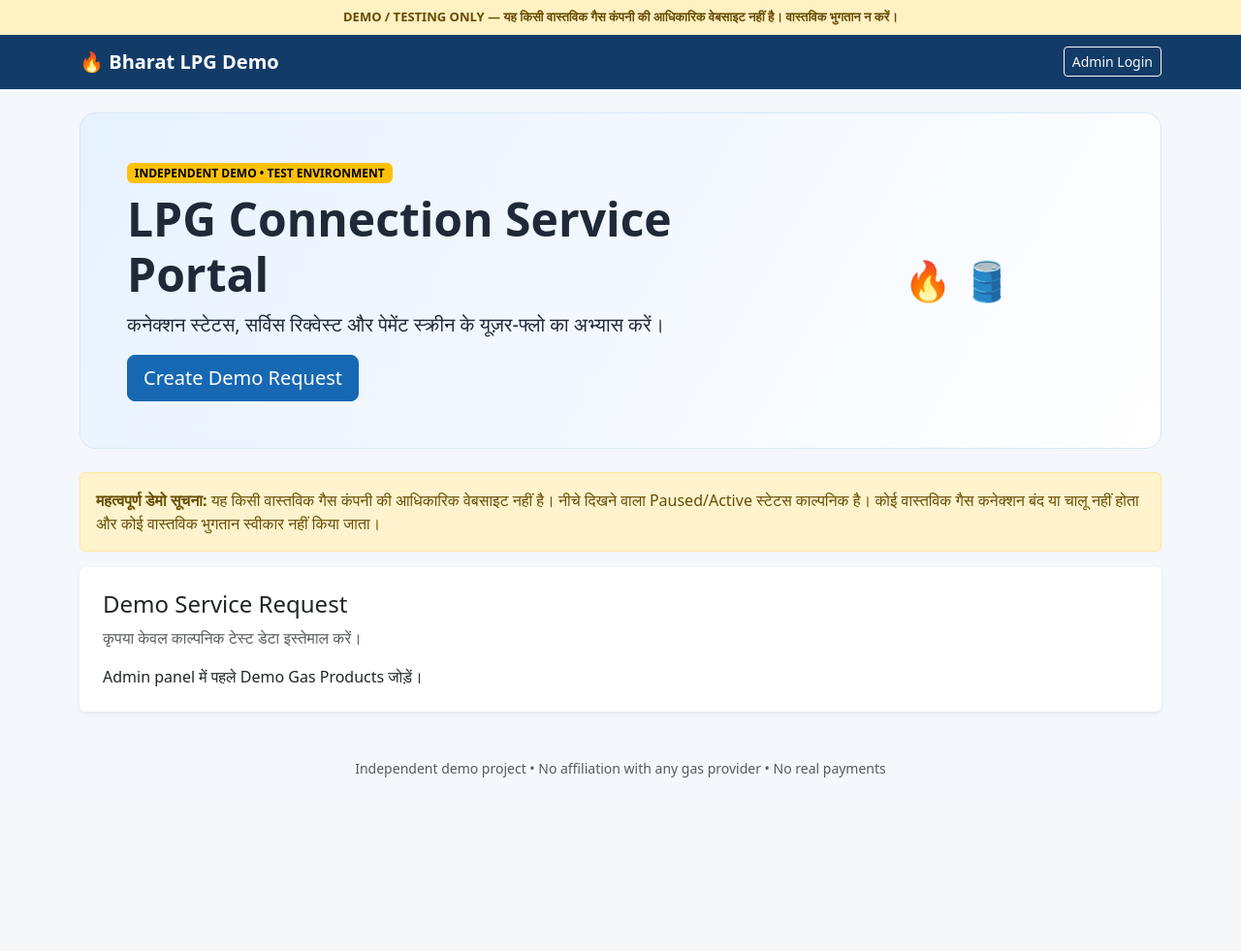
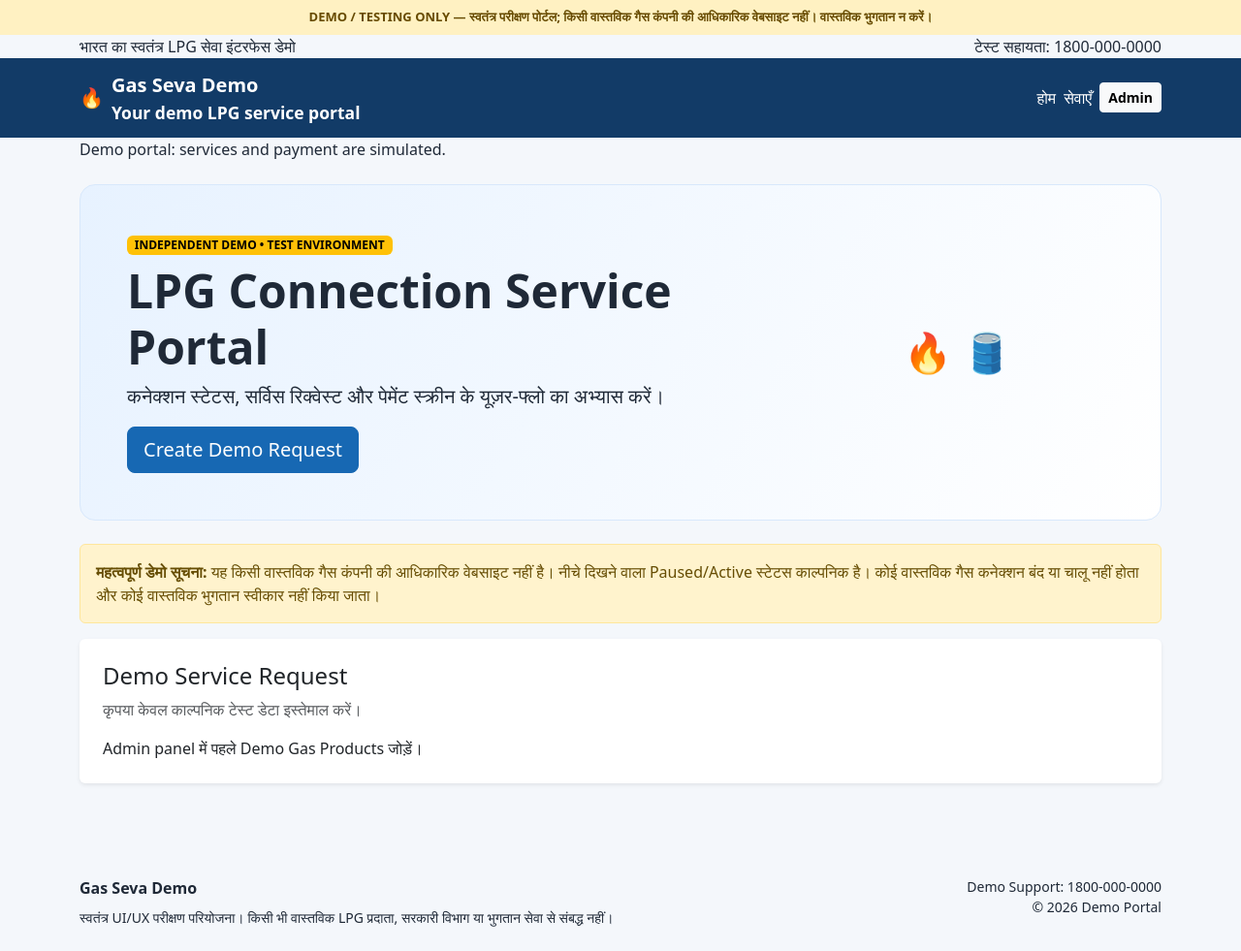
Before and after one commit to pk8873/13-11-2026, a Django app: page / in a window 1280 px wide. Shown: the whole page at 97% size. Before the commit the page ends 802 px from the top, so only its background shows below. Run offline with Django 5.2, Linux system fonts and the light colour scheme; data comes from the database, SQL or seed files in the repository; data that the repository does not hold is empty.

Commit message:
Add admin-configurable independent demo portal themes and polished Indian utility-style UI

```diff
--- a/templates/portal/base.html
+++ b/templates/portal/base.html
@@ -3,19 +3,21 @@
 <html lang="hi">
 <head>
 <meta charset="utf-8"><meta name="viewport" content="width=device-width, initial-scale=1">
-<title>{% block title %}Bharat LPG Demo{% endblock %}</title>
+<title>{% block title %}{{ site_theme.portal_name|default:"Gas Seva Demo" }}{% endblock %}</title>
 <link href="https://cdn.jsdelivr.net/npm/bootstrap@5.3.3/dist/css/bootstrap.min.css" rel="stylesheet">
 <link href="{% static 'portal/site.css' %}" rel="stylesheet">
 </head>
-<body>
-<div class="demo-banner">DEMO / TESTING ONLY — यह किसी वास्तविक गैस कंपनी की आधिकारिक वेबसाइट नहीं है। वास्तविक भुगतान न करें।</div>
+<body class="theme-{{ site_theme.theme_style|default:'indigo' }}">
+<div class="demo-banner"><strong>DEMO / TESTING ONLY</strong> — स्वतंत्र परीक्षण पोर्टल; किसी वास्तविक गैस कंपनी की आधिकारिक वेबसाइट नहीं। वास्तविक भुगतान न करें।</div>
+<div class="utility-strip"><div class="container d-flex justify-content-between flex-wrap gap-2"><span>भारत का स्वतंत्र LPG सेवा इंटरफेस डेमो</span><span>टेस्ट सहायता: {{ site_theme.support_phone|default:"1800-000-0000" }}</span></div></div>
 <nav class="navbar navbar-expand-lg navbar-dark topbar"><div class="container">
-<a class="navbar-brand fw-bold" href="/">🔥 Bharat LPG Demo</a>
-<a class="btn btn-outline-light btn-sm" href="/admin/">Admin Login</a>
+<a class="navbar-brand fw-bold d-flex align-items-center gap-2" href="/"><span class="brand-mark">🔥</span><span>{{ site_theme.portal_name|default:"Gas Seva Demo" }}<small class="d-block brand-subtitle">{{ site_theme.tagline|default:"Demo LPG service portal" }}</small></span></a>
+<div class="d-flex align-items-center gap-2"><a class="nav-link text-white d-none d-md-block" href="/">होम</a><a class="nav-link text-white d-none d-md-block" href="#services">सेवाएँ</a><a class="btn btn-light btn-sm fw-semibold" href="/admin/">Admin</a></div>
 </div></nav>
+<div class="announcement"><div class="container">{{ site_theme.announcement|default:"यह डेमो पोर्टल है। कोई वास्तविक भुगतान या कनेक्शन परिवर्तन नहीं होता।" }}</div></div>
 <main class="container py-4">
 {% if messages %}{% for message in messages %}<div class="alert alert-info">{{ message }}</div>{% endfor %}{% endif %}
 {% block content %}{% endblock %}
 </main>
-<footer class="text-center py-4 text-muted small">Independent demo project • No affiliation with any gas provider • No real payments</footer>
+<footer class="site-footer mt-5"><div class="container py-4"><div class="row g-3"><div class="col-md-7"><strong>{{ site_theme.portal_name|default:"Gas Seva Demo" }}</strong><p class="small mb-0 mt-2">स्वतंत्र UI/UX परीक्षण परियोजना। किसी भी वास्तविक LPG प्रदाता, सरकारी विभाग या भुगतान सेवा से संबद्ध नहीं।</p></div><div class="col-md-5 text-md-end small">Demo Support: {{ site_theme.support_phone|default:"1800-000-0000" }}<br>© {% now "Y" %} Demo Portal</div></div></div></footer>
 </body></html>
```
